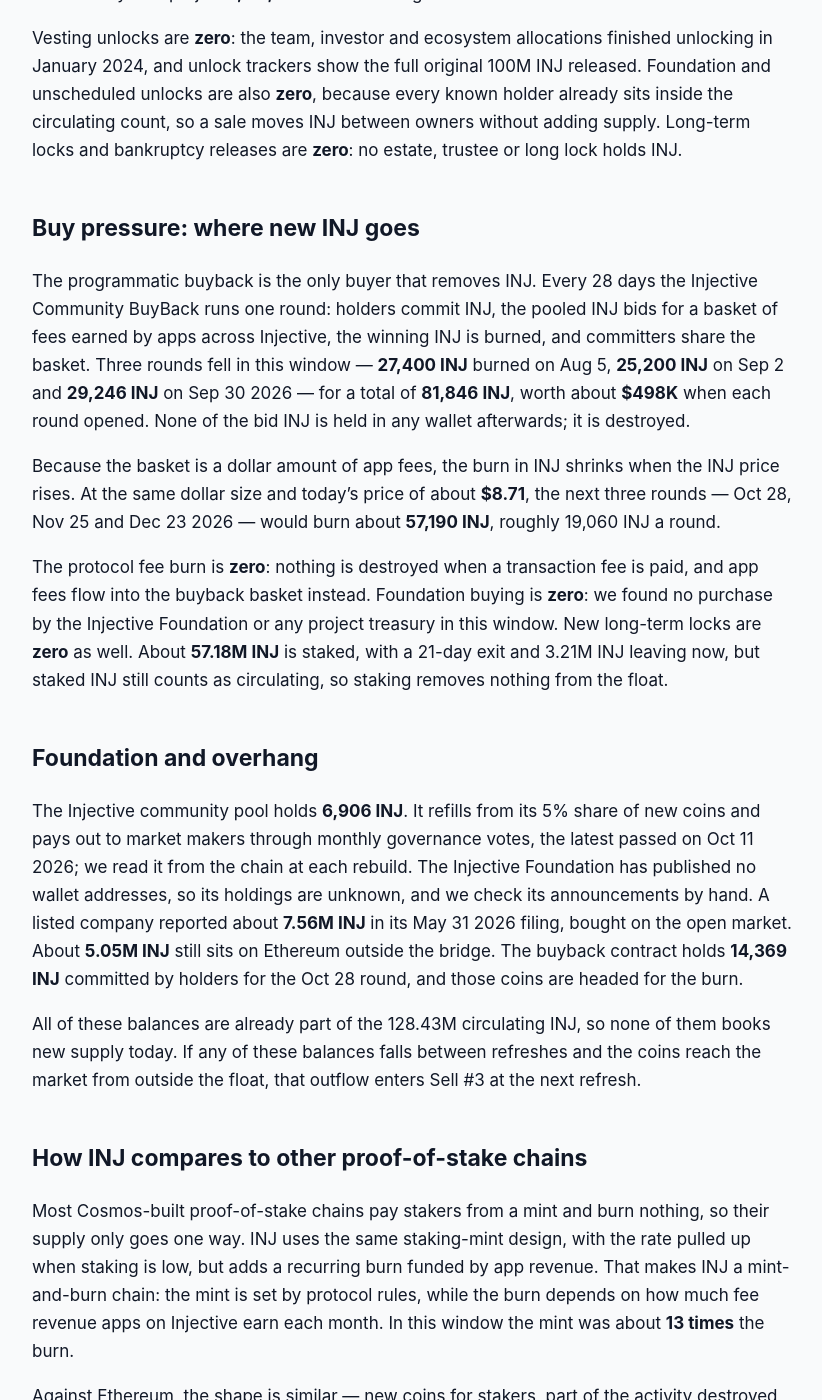
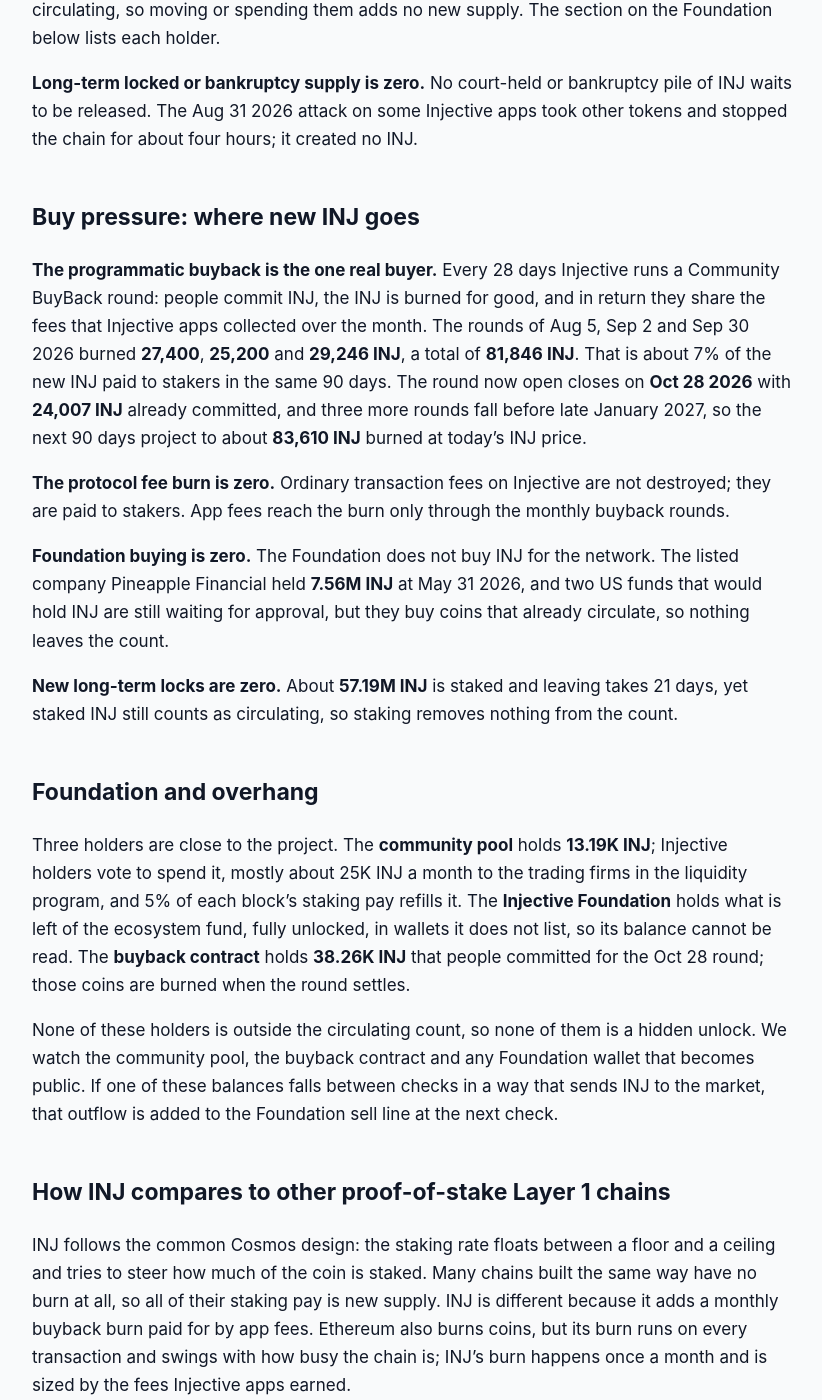
Before and after one commit to jeevansongmy-spec/mrnasdog-articles, a Jekyll site: the page built from crypto/inj-pressure-framework.md, in a window 1280 px wide and 1400 px high, scrolled down 1289 px. Shown: the whole window, without its empty margins (228-1050 px from the left). Built offline with Jekyll 4.4.1, drawn with Linux system fonts in a browser that asks for light colours; some of the changed text lies outside the part shown.

Commit message:
publish: crypto/inj-pressure-framework

```diff
--- a/crypto/inj-pressure-framework.md
+++ b/crypto/inj-pressure-framework.md
@@ -1,6 +1,6 @@
 ---
 title: "INJ Inflation Analysis · October 2026 · Supply growing · projected to keep growing"
-description: "INJ is inflationary: 1.09M INJ of staking issuance against an 81.8K buyback burn gives +0.79% net over 90 days and +0.82% next. Vesting is over; no hard cap."
+description: "INJ is mildly inflationary: 1.10M INJ of staking pay against an 81.8K buyback burn gives +0.79% net over 90 days, about the same next. No unlocks, no cap."
 canonical_url: "https://mrnasdog.com/research/inj/inflation"
 tags: ["crypto", "inj", "injective", "staking"]
 published: true
@@ -12,54 +12,60 @@ Originally published at [INJ Inflation Analysis · October 2026 · Supply growin
 <!-- main-page -->
 This is the long supply read. For the signal, the price drivers and the questions people ask about Injective, see [mrnasdog.com/research/inj](https://mrnasdog.com/research/inj).
 
-INJ supply is growing: about **+0.79%** over the last 90 days and **+0.82%** projected for the next 90. Injective pays its stakers in newly created INJ — **1,092,975 INJ** in 90 days — while the monthly Community BuyBack burned **81,846 INJ**, less than a tenth of the new coins. Every vesting schedule ended in January 2024, so staking issuance is the only source of new INJ, and its 4.4% yearly ceiling is the cap on how fast supply can grow.
+**INJ** is mildly inflationary: Injective paid stakers **1,100,565 new INJ** between Jul 28 and Oct 26 2026, while three Community BuyBack rounds burned **81,846 INJ**, so supply grew a net **+0.79%** in 90 days, with about the same projected for the next 90. New INJ comes only from staking pay, which a January 2026 vote holds between **2.2%** and **4.4%** a year; INJ has no supply cap, and other trackers show **−0.09%** because the count they follow has not moved since late 2025.
 
 ## The verdict, in one paragraph
 
-Over the 90 days from Jul 18 to Oct 16 2026, INJ supply rose a net **+0.79%** of its 128.43M circulating coins on Injective and Ethereum together, and the next 90 days project **+0.82%**. The inflation monitor reads **−0.11%** for the same window, a gap of **−0.90 percentage points**, which is larger than our 0.5-point limit, so the page carries a ⚠ monitor-gap note. We walked the gap and it does not close: the supply count the monitor reads has stayed near 100M INJ every day since Nov 11 2025 — the fixed size of the original Ethereum version of INJ — so it cannot see coins created on the Injective chain. Our number stays. In one line: INJ is inflationary by design on its staking float, with a monthly burn that offsets only a small slice of the mint.
+Over the 90 days to Oct 26 2026, INJ supply grew a net **+0.79%**, and the next 90 days project to about **+0.79%** again. Other trackers show **−0.09%** for the same window, a gap of **0.88 percentage points**, so the INJ coin page carries a warning note. The reason is plain: the INJ count those trackers use has sat near **100M** every day since November 2025, which is the fixed size of the original INJ token on Ethereum, so it never sees the new INJ that Injective itself makes with every block. On-chain, the new INJ and the burns are both easy to see. Counted on every chain, about **128.55M INJ** exist today: **123.50M** on Injective itself and **5.05M** still on Ethereum, and that full count gives the **+0.79%** here. The label that fits Injective today is **staking inflation with a monthly buyback burn that covers about 7% of it**.
 
 ## Sell pressure: where new INJ comes from
 
-Protocol inflation is the whole story on the sell side: **1,092,975 new INJ** in 90 days, about **12,144 INJ a day**. The Injective chain mints a little INJ in every block and pays it to stakers, with 5% going to the community pool. The yearly rate floats between 2.2% and 4.4%, the range set by the INJ Supply Squeeze vote that passed on Jan 19 2026, and it climbs toward the top whenever less than 60% of INJ is staked. Today **46.3%** is staked, so Injective mints at the full **4.4%** of every INJ on the chain.
+**Protocol inflation is the only real source of new INJ.** Injective pays stakers in brand-new INJ with every block, and between Jul 28 and Oct 26 2026 the chain made **1,100,565 INJ**, about **12,230 INJ a day**. The January 2026 vote known as the INJ Supply Squeeze set the yearly rate to float between **2.2%** and **4.4%**, moving down when more than 60% of INJ is staked and up when less is. Today about **57.19M INJ** is staked, roughly 46% of the INJ on the chain, so the rate sits at its **4.4%** top.
 
-Two details shape the real number. First, the rate assumes a block every 0.5 seconds, but Injective blocks arrived every **0.61 seconds** in this window, so fewer blocks meant fewer new coins — the real pace works out to about **3.6% a year**. Second, on Jul 20–22 2026 a large exchange moved about **11.7M INJ** from the Ethereum version of the token onto the Injective chain. Those were the same coins in a new form, not new supply, but because the 4.4% is paid on every INJ held on the chain, the move raised the base that issuance is paid on. For the next 90 days we project **1,107,840 INJ** of staking issuance.
+**Vesting unlocks are zero.** The first 100M INJ were split between the team, early investors, the Binance launch sale and the ecosystem fund, and the last of those shares finished unlocking in January 2024. Nothing is left on a schedule.
 
-Vesting unlocks are **zero**: the team, investor and ecosystem allocations finished unlocking in January 2024, and unlock trackers show the full original 100M INJ released. Foundation and unscheduled unlocks are also **zero**, because every known holder already sits inside the circulating count, so a sale moves INJ between owners without adding supply. Long-term locks and bankruptcy releases are **zero**: no estate, trustee or long lock holds INJ.
+**Foundation and unscheduled unlocks are zero.** The Injective Foundation, the community pool and the buyback contract all hold INJ, but every one of those coins already counts as circulating, so moving or spending them adds no new supply. The section on the Foundation below lists each holder.
+
+**Long-term locked or bankruptcy supply is zero.** No court-held or bankruptcy pile of INJ waits to be released. The Aug 31 2026 attack on some Injective apps took other tokens and stopped the chain for about four hours; it created no INJ.
 
 ## Buy pressure: where new INJ goes
 
-The programmatic buyback is the only buyer that removes INJ. Every 28 days the Injective Community BuyBack runs one round: holders commit INJ, the pooled INJ bids for a basket of fees earned by apps across Injective, the winning INJ is burned, and committers share the basket. Three rounds fell in this window — **27,400 INJ** burned on Aug 5, **25,200 INJ** on Sep 2 and **29,246 INJ** on Sep 30 2026 — for a total of **81,846 INJ**, worth about **$498K** when each round opened. None of the bid INJ is held in any wallet afterwards; it is destroyed.
+**The programmatic buyback is the one real buyer.** Every 28 days Injective runs a Community BuyBack round: people commit INJ, the INJ is burned for good, and in return they share the fees that Injective apps collected over the month. The rounds of Aug 5, Sep 2 and Sep 30 2026 burned **27,400**, **25,200** and **29,246 INJ**, a total of **81,846 INJ**. That is about 7% of the new INJ paid to stakers in the same 90 days. The round now open closes on **Oct 28 2026** with **24,007 INJ** already committed, and three more rounds fall before late January 2027, so the next 90 days project to about **83,610 INJ** burned at today's INJ price.
 
-Because the basket is a dollar amount of app fees, the burn in INJ shrinks when the INJ price rises. At the same dollar size and today's price of about **$8.71**, the next three rounds — Oct 28, Nov 25 and Dec 23 2026 — would burn about **57,190 INJ**, roughly 19,060 INJ a round.
+**The protocol fee burn is zero.** Ordinary transaction fees on Injective are not destroyed; they are paid to stakers. App fees reach the burn only through the monthly buyback rounds.
 
-The protocol fee burn is **zero**: nothing is destroyed when a transaction fee is paid, and app fees flow into the buyback basket instead. Foundation buying is **zero**: we found no purchase by the Injective Foundation or any project treasury in this window. New long-term locks are **zero** as well. About **57.18M INJ** is staked, with a 21-day exit and 3.21M INJ leaving now, but staked INJ still counts as circulating, so staking removes nothing from the float.
+**Foundation buying is zero.** The Foundation does not buy INJ for the network. The listed company Pineapple Financial held **7.56M INJ** at May 31 2026, and two US funds that would hold INJ are still waiting for approval, but they buy coins that already circulate, so nothing leaves the count.
+
+**New long-term locks are zero.** About **57.19M INJ** is staked and leaving takes 21 days, yet staked INJ still counts as circulating, so staking removes nothing from the count.
 
 ## Foundation and overhang
 
-The Injective community pool holds **6,906 INJ**. It refills from its 5% share of new coins and pays out to market makers through monthly governance votes, the latest passed on Oct 11 2026; we read it from the chain at each rebuild. The Injective Foundation has published no wallet addresses, so its holdings are unknown, and we check its announcements by hand. A listed company reported about **7.56M INJ** in its May 31 2026 filing, bought on the open market. About **5.05M INJ** still sits on Ethereum outside the bridge. The buyback contract holds **14,369 INJ** committed by holders for the Oct 28 round, and those coins are headed for the burn.
+Three holders are close to the project. The **community pool** holds **13.19K INJ**; Injective holders vote to spend it, mostly about 25K INJ a month to the trading firms in the liquidity program, and 5% of each block's staking pay refills it. The **Injective Foundation** holds what is left of the ecosystem fund, fully unlocked, in wallets it does not list, so its balance cannot be read. The **buyback contract** holds **38.26K INJ** that people committed for the Oct 28 round; those coins are burned when the round settles.
 
-All of these balances are already part of the 128.43M circulating INJ, so none of them books new supply today. If any of these balances falls between refreshes and the coins reach the market from outside the float, that outflow enters Sell #3 at the next refresh.
+None of these holders is outside the circulating count, so none of them is a hidden unlock. We watch the community pool, the buyback contract and any Foundation wallet that becomes public. If one of these balances falls between checks in a way that sends INJ to the market, that outflow is added to the Foundation sell line at the next check.
 
-## How INJ compares to other proof-of-stake chains
+## How INJ compares to other proof-of-stake Layer 1 chains
 
-Most Cosmos-built proof-of-stake chains pay stakers from a mint and burn nothing, so their supply only goes one way. INJ uses the same staking-mint design, with the rate pulled up when staking is low, but adds a recurring burn funded by app revenue. That makes INJ a mint-and-burn chain: the mint is set by protocol rules, while the burn depends on how much fee revenue apps on Injective earn each month. In this window the mint was about **13 times** the burn.
+INJ follows the common Cosmos design: the staking rate floats between a floor and a ceiling and tries to steer how much of the coin is staked. Many chains built the same way have no burn at all, so all of their staking pay is new supply. INJ is different because it adds a monthly buyback burn paid for by app fees. Ethereum also burns coins, but its burn runs on every transaction and swings with how busy the chain is; INJ's burn happens once a month and is sized by the fees Injective apps earned.
 
-Against Ethereum, the shape is similar — new coins for stakers, part of the activity destroyed — but the burn works differently. Ethereum destroys the base fee of every transaction as it happens, while Injective collects app fees into a monthly basket and burns the INJ that bids for it. Against exchange tokens with fixed or shrinking supply, INJ has no hard cap at all: its limit is a rate ceiling of 4.4% a year, not a maximum number of coins. The Supply Squeeze vote lowered that ceiling, which slowed issuance but did not turn it off.
+Against chains with a fixed supply, INJ has no cap. Its first 100M INJ were the whole supply at launch, but staking pay has kept adding coins since, and the 2026 vote only lowered the band. Exchange coins that burn a share of profit usually have no new supply to offset; INJ's burn works against steady staking pay, and in the last 90 days it covered about 7% of the INJ that stakers were paid.
+
+What would change the INJ reading most is the staking share. If more than 60% of INJ were staked, the rate would start sliding toward the **2.2%** floor; at 46% staked today it stays at **4.4%**. The other lever is fees: bigger app revenue means bigger monthly rounds and more INJ burned.
 
 ## What to watch in the next 90 days
 
-**Oct 28 2026** — the next Community BuyBack round ends; its size in INJ shows whether app fees are keeping up with the higher INJ price.
+**Oct 28 2026:** the October Community BuyBack round closes, with **24,007 INJ** committed toward a cap of about 25,100 INJ, and that INJ is burned.
 
-**Nov 25 2026** and **Dec 23 2026** — the two following rounds complete the three burns booked in our next-90-day projection.
+**Nov 25 2026, Dec 23 2026 and Jan 20 2027:** the next three rounds, each projected at about **19,870 INJ** burned at today's price; higher app fees or a lower INJ price would make them bigger.
 
-**The staking ratio** — at 46.3% the chain mints at the 4.4% ceiling; a staked INJ fund or other large stakers would need to add about 17M staked INJ to reach the 60% goal, above which the rate starts to drift down toward 2.2%.
+**The staking share:** it is about 46% now; a climb toward the 60% goal, for example if a staking fund opens, would start to cut the yearly rate below 4.4%.
 
-**Governance** — any new vote on the mint range or the buyback would change both rows; the vote open on Oct 17 2026 on fixed gas for exchange messages does not touch supply.
+**Governance:** any new vote that changes the staking band or the buyback rules would move this reading at once; none was open on Oct 26 2026.
 
-**Bridge moves** — more INJ moving from Ethereum onto the chain would raise the base the 4.4% is paid on, adding a little to future issuance without being new supply itself.
+**The INJ count other trackers use:** if it is raised to match the chain, the gap note on the coin page goes away.
 
 ## Summary
 
-INJ supply grew about **+0.79%** in the 90 days to Oct 16 2026 and is projected to grow about **+0.82%** in the next 90 days. Injective mints new INJ for stakers at the 4.4% ceiling — **1,092,975 INJ** in 90 days — while the monthly Community BuyBack burned **81,846 INJ**. With vesting finished and no hard cap, the key risk is that staking stays below 60% and the burn stays small next to the mint; the ceiling on new supply is the 4.4% yearly rate.
+INJ supply grew a net **+0.79%** over the 90 days to Oct 26 2026 and is projected to grow about the same over the next 90 days. Injective pays stakers **1,100,565 new INJ** a quarter at a 4.4% yearly rate, while its monthly Community BuyBack burned **81,846 INJ**, about 7% of that new supply. All INJ is unlocked and there is no supply cap, so the balance between staking pay and app-fee burns decides the trend. Other trackers show **−0.09%** only because the INJ count they use has stayed near 100M since late 2025.
 
-*MrNasDog Pressure Framework analysis of INJ, Metric 1 — Inflation. Data + explanation only. Not financial advice. Checked Oct 16 2026.*
+*MrNasDog Pressure Framework analysis of INJ, Metric 1 — Inflation. Data + explanation only. Not financial advice. Checked Oct 26 2026.*
```
